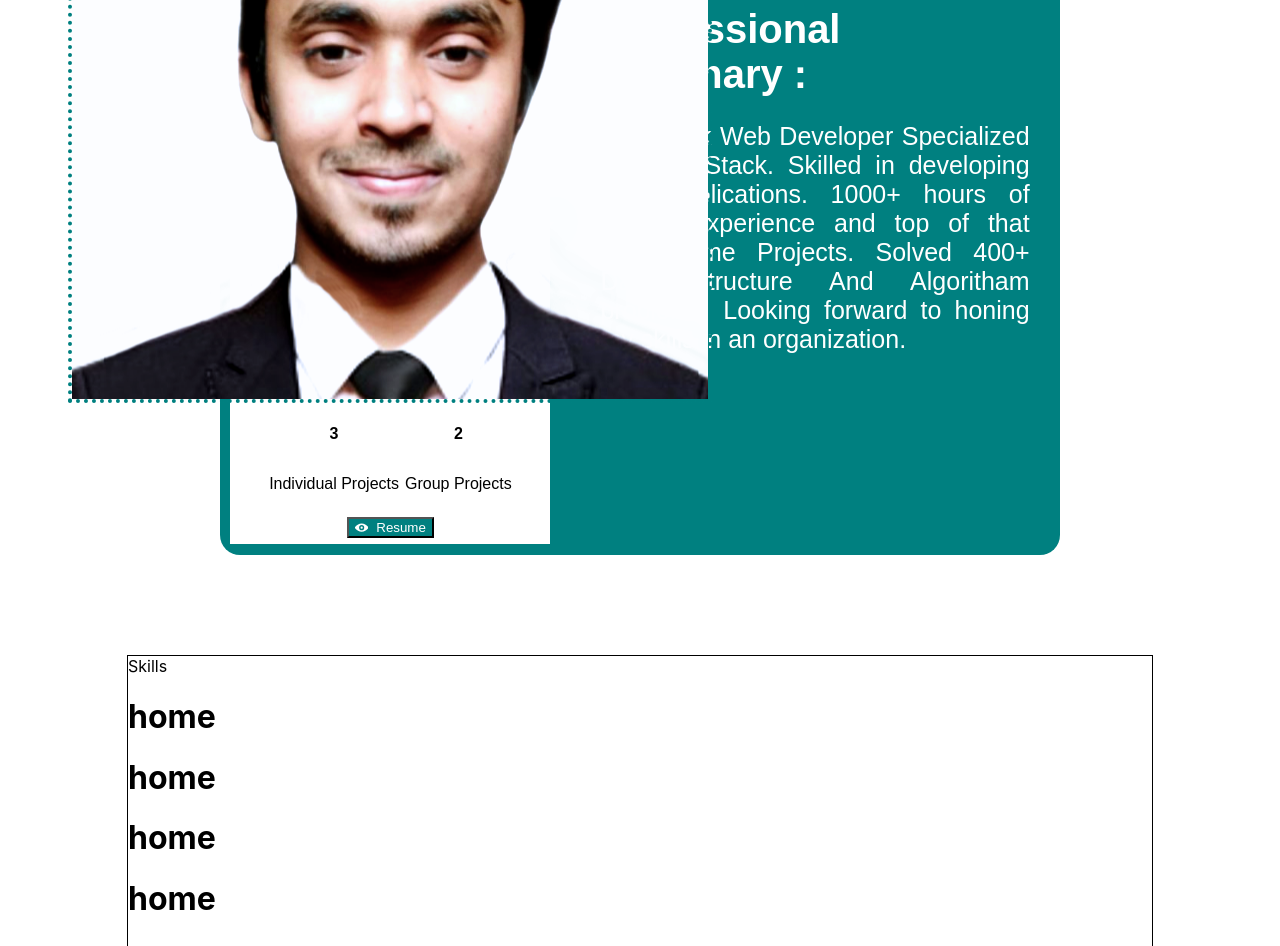
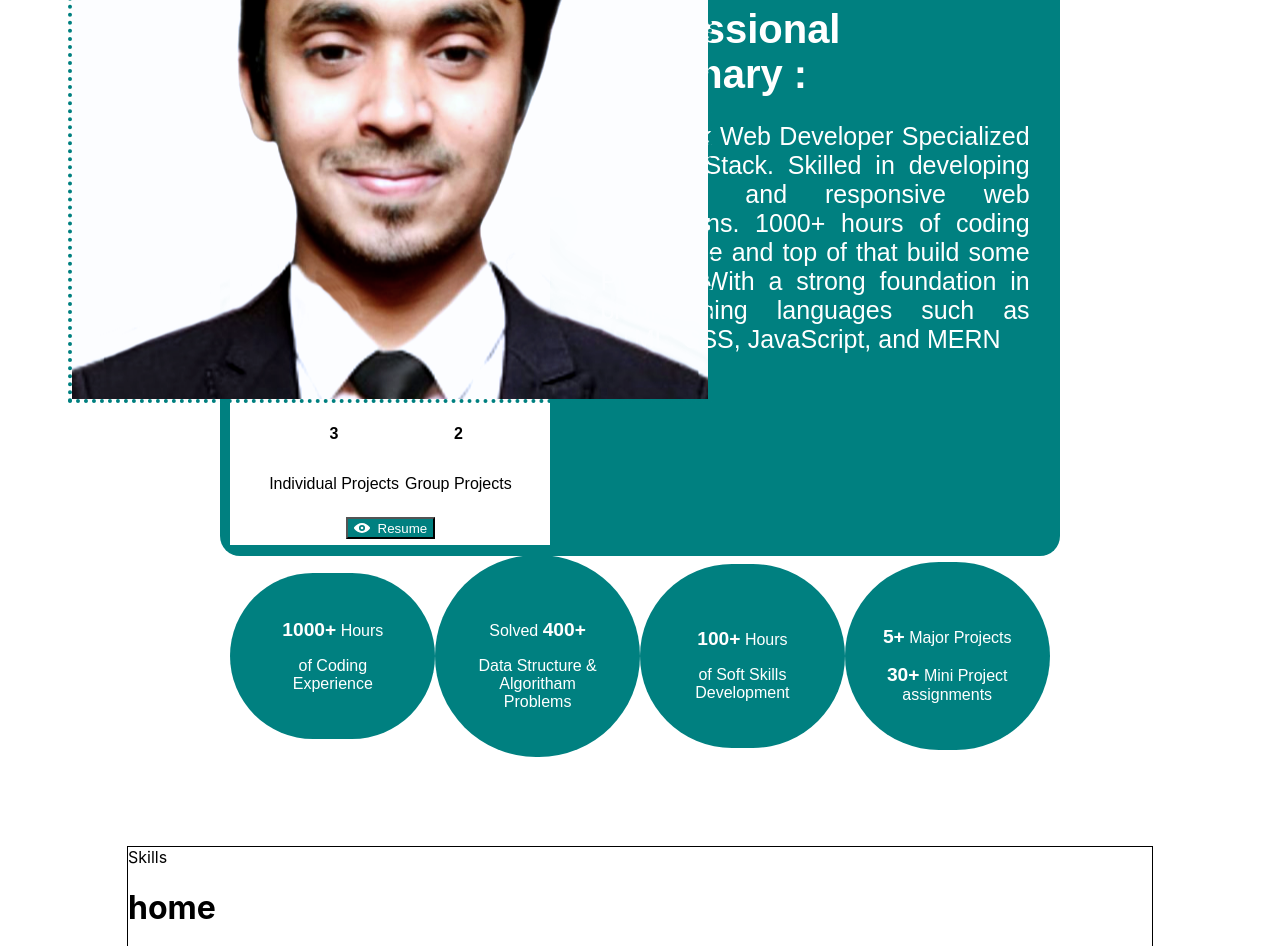
Before and after one commit to Shoaib20-1998/Shoaib20-1998.github.io, a React (Create React App) app: page / in a window 1280 px wide. Shown: the part 1520-2466 px from the top of the page. Built offline with nearby package versions, Linux system fonts and the light colour scheme; the HTML template or start-up script is replaced by a standard one.

Commit message:
portfolio

```diff
--- a/src/Component/About.jsx
+++ b/src/Component/About.jsx
@@ -6,7 +6,7 @@ import Profile from './Chakracomp/Profilecart'
 
 function About() {
   return (
-    <DIV id="about" className="about section">
+    <DIV  id="about" className="about section" >
 
       <button className='heading'>About Me</button>
 
@@ -15,13 +15,41 @@ function About() {
           <Profile />
         </div>
         <div className='description'>
-          <h1 className='profheading'> Professional Summary :</h1>
+          <h1 id="user-detail-intro" className='profheading'> Professional Summary :</h1>
           <p align="justify">Full Stack Web Developer Specialized in Mern Stack.
-             Skilled in developing web applications. 1000+ hours of coding experience and top of that build some Projects.
-             Solved 400+ Data Structure And Algoritham problems. Looking forward to honing my skills in an organization. </p>
+            Skilled in developing functional and responsive web applications. 1000+ hours of coding experience and top of that build some Projects
+            With a strong foundation in programming languages such as HTML, CSS, JavaScript, and MERN </p>
         </div>
       </div>
 
+      <div data-aos="fade-right" className='aboutdetails'>
+
+        <div className='subaboutdetails'>
+          <p><span>1000+</span> Hours </p>
+          <p> of Coding Experience</p>
+
+        </div>
+        <div className='subaboutdetails'>
+          <img src="" alt="" />
+
+          <p>Solved <span>400+</span></p>
+          <p>Data Structure & Algoritham Problems</p>
+        </div>
+        <div className='subaboutdetails'>
+          <img src="" alt="" />
+
+          <p><span>100+</span> Hours </p>
+          <p>of Soft Skills Development</p>
+        </div>
+        <div className='subaboutdetails'>
+          <img src="" alt="" />
+          <p><span>5+</span> Major Projects</p>
+          <p><span>30+</span> Mini Project assignments </p>
+        </div>
+      </div>
+
+
+        {/* <i class="fa-solid fa-code fa-flip" style="color: #008080;"></i> */}
 
     </DIV>
   )
@@ -48,7 +76,7 @@ const DIV = styled.div`
     .intro{
       display: flex;
       width: 80%;
-      margin: 40px auto ;
+      margin: 40px auto 10px;
       padding: 5px 10px;
       justify-content: space-between;
       align-items: center;
@@ -68,6 +96,31 @@ const DIV = styled.div`
       font-size: 40px;
       margin: 25px auto;
       padding: 25px auto;
+    }
+    .aboutdetails{
+      display: flex;
+      height: 180px;
+      width: 80%;
+      margin: 0 auto;
+      justify-content: space-evenly;
+      text-align:center;
+      align-items: center;
+    }
+    .subaboutdetails{
+      background-color: teal;
+      width:250px;
+      padding: 30px;
+      border-radius: 200px;
+      color:white;
+      font-family: sans-serif;
+    }
+    .closingtagdiv{
+      width: 80%;
+      text-align:center;
+    }
+    span{
+      font-weight: bolder;
+      font-size: larger;
     }
 
   @media only screen and (min-width: 601px) and (max-width: 1200px){
@@ -96,10 +149,41 @@ const DIV = styled.div`
       margin: 10px auto;
       padding: 10px auto;
     }
+    .aboutdetails{
+      display: grid;
+      grid-template-columns: repeat(2,1fr);
+      gap:20px;
+      height: 180px;
+      width: 80%;
+      margin: 0 auto;
+      justify-content: space-evenly;
+      text-align:center;
+      align-items: center;
+    }
+    .subaboutdetails{
+      background-color: teal;
+      padding: 30px;
+      border-radius: 200px;
+      color:white;
+      font-family: sans-serif;
+    }
+
+
+    .closingtagdiv{
+      width: 100%;
+    }
+
+
+    span{
+      font-weight: bolder;
+      font-size: larger;
+    }
+
+
   }
     @media only screen and (min-width:426px) and (max-width: 600px){
 	/*Big smartphones [426px -> 600px]*/
-  .heading{
+    .heading{
       font-size:30px;
     }
     .intro{
@@ -122,6 +206,39 @@ const DIV = styled.div`
       font-size: 24px;
       margin: 10px auto;
       padding: 10px auto;
+    }
+
+    .aboutdetails{
+      display: grid;
+      grid-template-columns: repeat(1,1fr);
+      gap:20px;
+      height: 180px;
+      width: 80%;
+      margin: 0 auto;
+      justify-content: space-evenly;
+      text-align:center;
+      align-items: center;
+    }
+    .subaboutdetails{
+      background-color: teal;
+      font-size: small;
+      height: auto;
+      width:100%;
+      padding: 30px;
+      border-radius: 200px;
+      color:white;
+      font-family: sans-serif;
+    }
+
+
+    .closingtagdiv{
+      width: 50%;
+    }
+
+
+    span{
+      font-weight: bolder;
+      font-size: larger;
     }
 
     }
@@ -151,6 +268,39 @@ const DIV = styled.div`
       margin: 10px auto;
       padding: 10px auto;
     }
+    .aboutdetails{
+      display: grid;
+      grid-template-columns: repeat(1,1fr);
+      gap:10px;
+
+      width: 80%;
+      margin: 0 auto;
+      justify-content: space-evenly;
+      text-align:center;
+      align-items: center;
+    }
+    .subaboutdetails{
+      background-color: teal;
+      font-size: 15px;
+      height: auto;
+      width:100%;
+      padding: 10px;
+      border-radius: 200px;
+      color:white;
+      font-family: sans-serif;
+    }
+
+
+    .closingtagdiv{
+      width: 50%;
+    }
+
+
+    span{
+      font-weight: bolder;
+      font-size: larger;
+    }
+
 
     }
 `
--- a/src/Component/Chakracomp/Profilecart.jsx
+++ b/src/Component/Chakracomp/Profilecart.jsx
@@ -37,6 +37,7 @@ import { ViewIcon } from '@chakra-ui/icons';
                 border: '4px dotted teal',
               }}
             />
+
           </Flex>
 
           <Box p={6}>
@@ -55,7 +56,9 @@ import { ViewIcon } from '@chakra-ui/icons';
               </Stack>
             </Stack>
 
-          <a target="_blank" rel="noopener" href="https://drive.google.com/file/d/1JoDW9yn8t8igRx9Jj9z5QeWwhpp0CMDW/view?usp=share_link"><Button
+          <a target="_blank" rel="noopener" href="https://drive.google.com/file/d/1JoDW9yn8t8igRx9Jj9z5QeWwhpp0CMDW/view?usp=share_link">
+            <Button
+            fontSize={["sm","md","lg"]}
               w={'full'}
               mt={8}
               bg={"teal"}
--- a/src/Component/Home.jsx
+++ b/src/Component/Home.jsx
@@ -24,7 +24,7 @@ function Home() {
                     </div>
                     <div className='name-title'>
                         <h1 id="user-detail-name" style={{ textAlign: "center" }}>Hi 👋 I'm Shoaib Mansuri </h1>
-                        <p id="user-detail-intro" > <ChevronLeftIcon /> <Typed
+                        <p> <ChevronLeftIcon /> <Typed
                             strings={['A Full Stack Web Developer']}
                             typeSpeed={80}
                             loop
```
